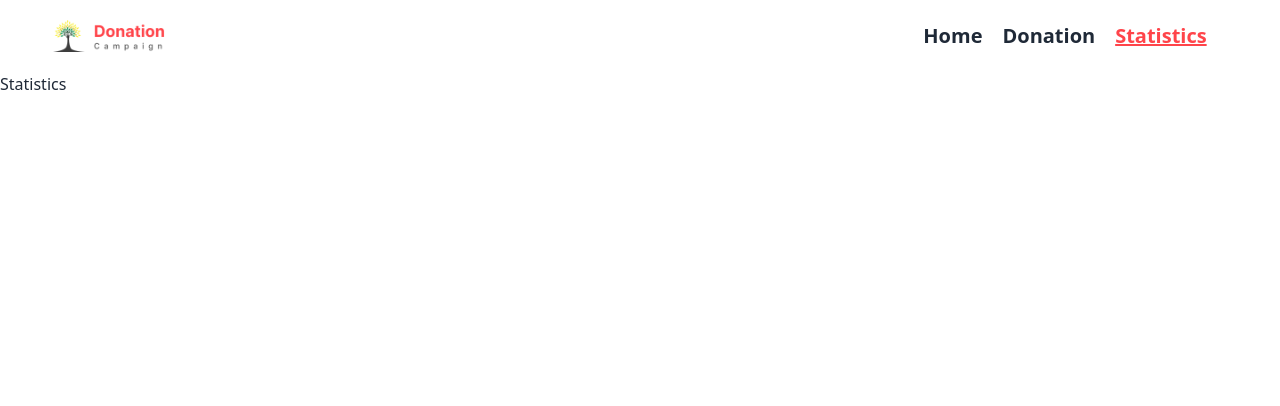
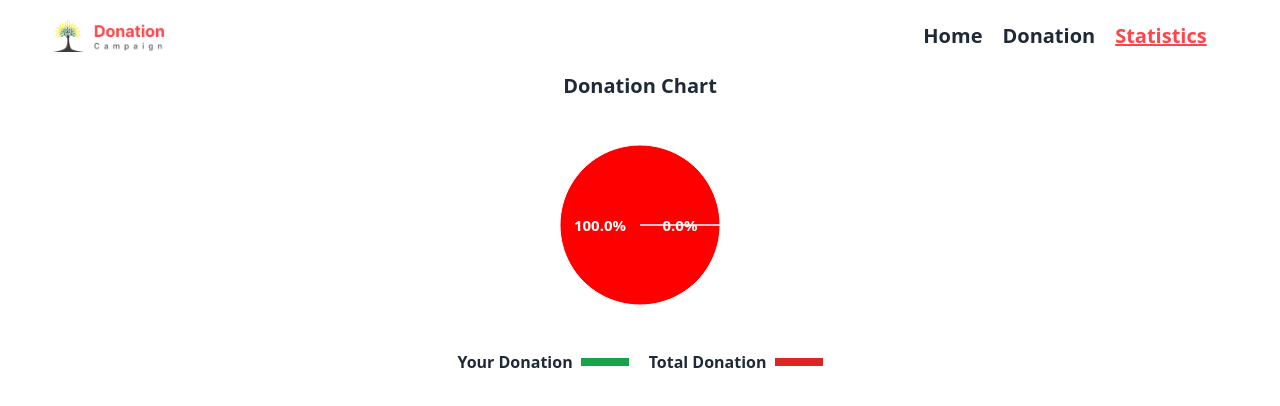
Before and after one commit to mdridoyali/donation-campaign-8, a React (Vite) app: page /statistics in a window 1280 px wide. Shown: the top 406 px of the page. Built offline with nearby package versions, Linux system fonts and the light colour scheme.

Commit message:
created a donaation pichart that is in stutistics component

```diff
--- a/package.json
+++ b/package.json
@@ -16,6 +16,7 @@
     "react": "^18.2.0",
     "react-dom": "^18.2.0",
     "react-router-dom": "^6.16.0",
+    "recharts": "^2.8.0",
     "sort-by": "^1.2.0",
     "sweetalert": "^2.1.2"
   },
--- a/src/Components/Card/Card.jsx
+++ b/src/Components/Card/Card.jsx
@@ -38,11 +38,11 @@ const Card = () => {
   return (
     <div className="">
       <div className="w-11/12 mx-auto " >
-      <div className="absolute inset-0 h-[90px] right-2 md:right-[10px] lg:right-[5px] top-[405px] w-[90vw] mx-auto rounded-b-md bg-black opacity-70"></div>
+      <div className="absolute inset-0 h-[90px] right-2 md:right-[10px] lg:right-[5px] top-[405px] w-[90vw] mx-auto rounded-b-md bg-black opacity-40"></div>
         <img className="w-[90vw] h-96 mt-10 rounded-xl " src={showCard.image}  />
         <button onClick={handleAddToDonate} style={{backgroundColor: showCard.text_color}} className=" bottom-16 left-6  relative px-2 py-1 text-lg font-semibold text-white rounded-md "> Donate ${showCard.price}</button>
         <h2 className="text-xl font-bold">{showCard.title}</h2>
-        <p className="">{showCard.description}</p>
+        <p className="mb-10">{showCard.description}</p>
       </div>
     </div>
   );
--- a/src/Components/Statistics/Statistics.jsx
+++ b/src/Components/Statistics/Statistics.jsx
@@ -1,11 +1,89 @@
-
+import React, { useEffect, useState } from "react";
+import { PieChart, Pie, Tooltip, Cell } from "recharts";
 
 const Statistics = () => {
+  const [donateItems, setDonateItems] = useState([]);
+
+  useEffect(() => {
+    const storedDonations = JSON.parse(localStorage.getItem("donation"));
+    if (storedDonations) {
+      setDonateItems(storedDonations);
+    }
+  }, []);
+
+  const calDonationPercentage = () => {
+    if (donateItems.length === 0) {
+      return 0;
+    }
+    const percentage = (donateItems.length / 12) * 100;
+    return percentage;
+  };
+
+  const remainingPercentage = 100 - calDonationPercentage();
+
+  const renderCustomizedLabel = ({
+    cx,
+    cy,
+    midAngle,
+    innerRadius,
+    outerRadius,
+    percent,
+  }) => {
+    const radius = innerRadius + (outerRadius - innerRadius) * 0.5;
+    const x = cx + radius * Math.cos(-midAngle * (Math.PI / 180));
+    const y = cy + radius * Math.sin(-midAngle * (Math.PI / 180));
+
     return (
-        <div>
-            Statistics
+      <text
+        x={x}
+        y={y}
+        fill="white"
+        fontSize={15}
+        fontWeight={'bold'}
+        textAnchor="middle"
+        dominantBaseline="central"
+      >
+        {`${(percent * 100).toFixed(1)}%`}
+      </text>
+    );
+  };
+
+  return (
+    <div className="flex flex-col justify-center items-center">
+      <h2 className="text-xl font-bold">Donation Chart</h2>
+      <div>
+        <PieChart width={600} height={250}>
+          <Pie
+            data={[
+              { name: "Your Donation", value: calDonationPercentage() },
+              { name:"Total Donation", value: remainingPercentage },
+            ]}
+            cx="50%"
+            cy="50%"
+            labelLine={false}
+            label={renderCustomizedLabel}
+            outerRadius={80}
+            fill="#8884d8"
+            dataKey="value"
+          >
+            <Cell key="Donations" fill="#008000" />
+            <Cell key="Remaining" fill="#FF0000" />
+          </Pie>
+          <Tooltip />
+        </PieChart>
+      </div>
+      <div className="flex gap-x-5">
+        <div className="flex gap-2 items-center">
+          <p className="font-semibold">Your Donation</p>
+          <div className="h-2 w-12 bg-green-600"></div>
         </div>
-    );
+        <div className="flex gap-2 items-center">
+          <p className="font-semibold">Total Donation</p>
+          <div className="h-2 w-12 bg-red-600"></div>
+        </div>
+      </div>
+    </div>
+  );
 };
 
 export default Statistics;
```
Also changed, not shown: 2 other files (tests, documents, lock files or other folders).
